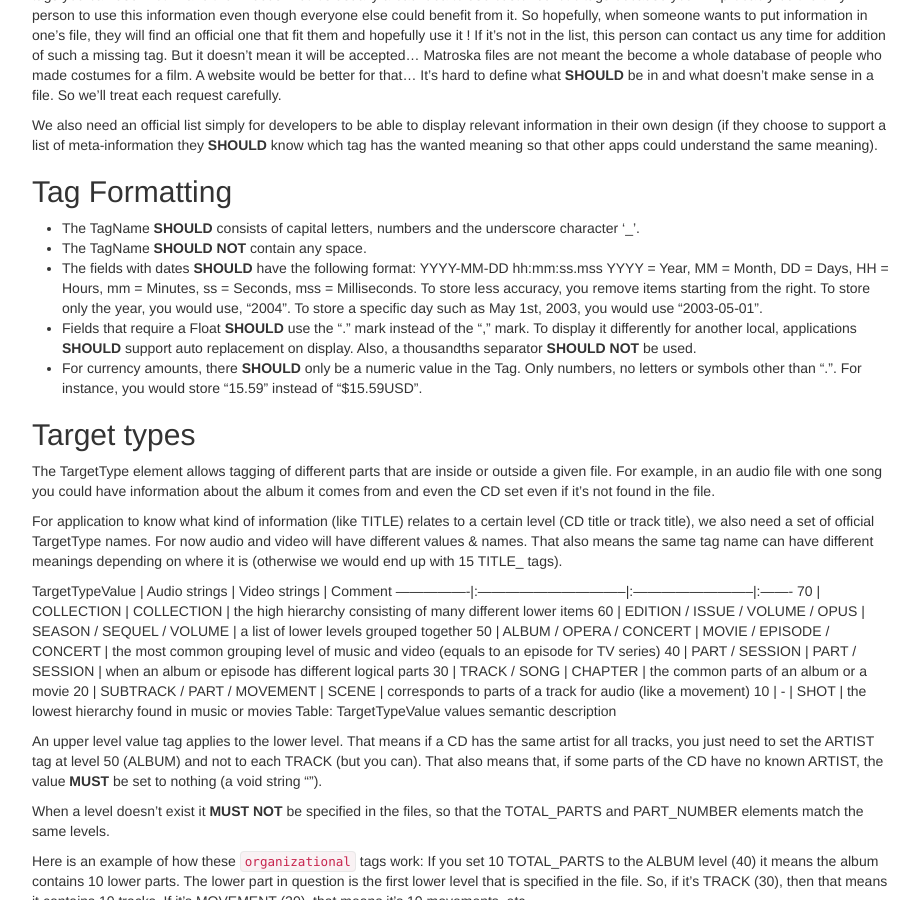
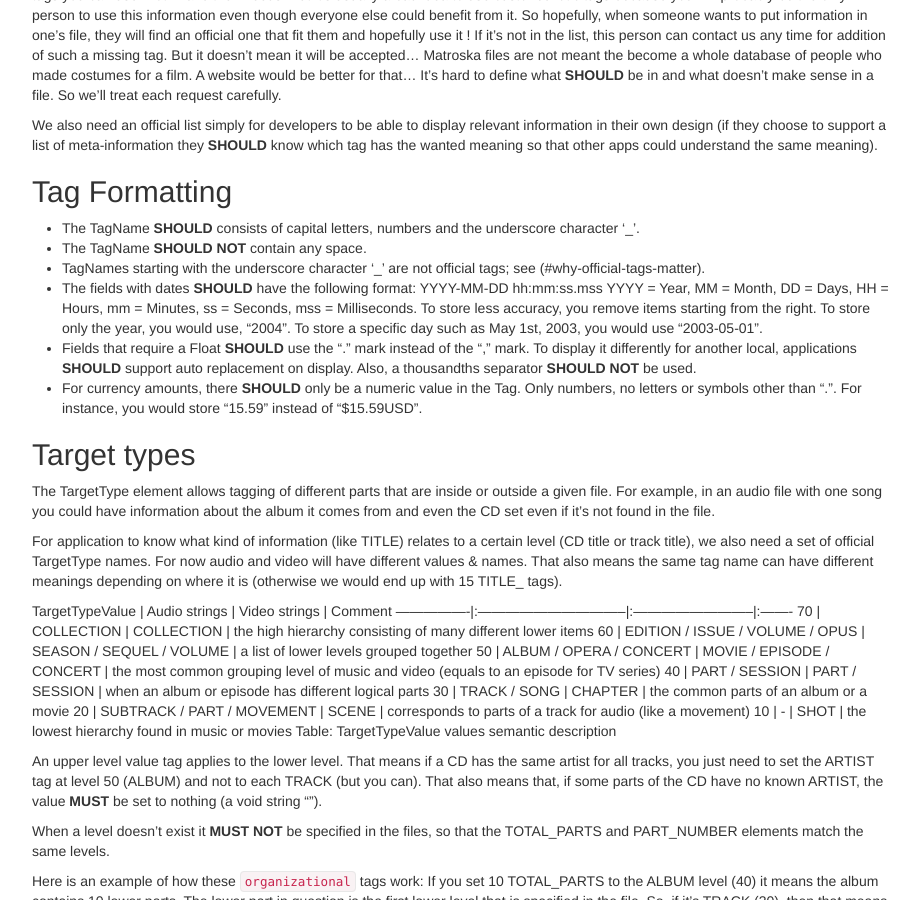
Before and after one commit to ietf-wg-cellar/matroska-specification, a Jekyll site: the page built from tagging.md, in a window 1280 px wide and 900 px high, scrolled down 640 px. Shown: the whole window, without its empty margins (273-1192 px from the left). Built offline with Jekyll 4.4.1, drawn with Linux system fonts in a browser that asks for light colours.

Commit message:
mark tags starting with underscore as unofficial tags
Fixes #49

```diff
--- a/tagging.md
+++ b/tagging.md
@@ -48,6 +48,7 @@ which tag has the wanted meaning so that other apps could understand the same me
 
 * The TagName **SHOULD** consists of capital letters, numbers and the underscore character '_'.
 * The TagName **SHOULD NOT** contain any space.
+* TagNames starting with the underscore character '_' are not official tags; see (#why-official-tags-matter).
 * The fields with dates **SHOULD** have the following format: YYYY-MM-DD hh:mm:ss.mss YYYY = Year,
   MM = Month, DD = Days, HH = Hours, mm = Minutes, ss = Seconds, mss = Milliseconds.
   To store less accuracy, you remove items starting from the right. To store only the year,
```
